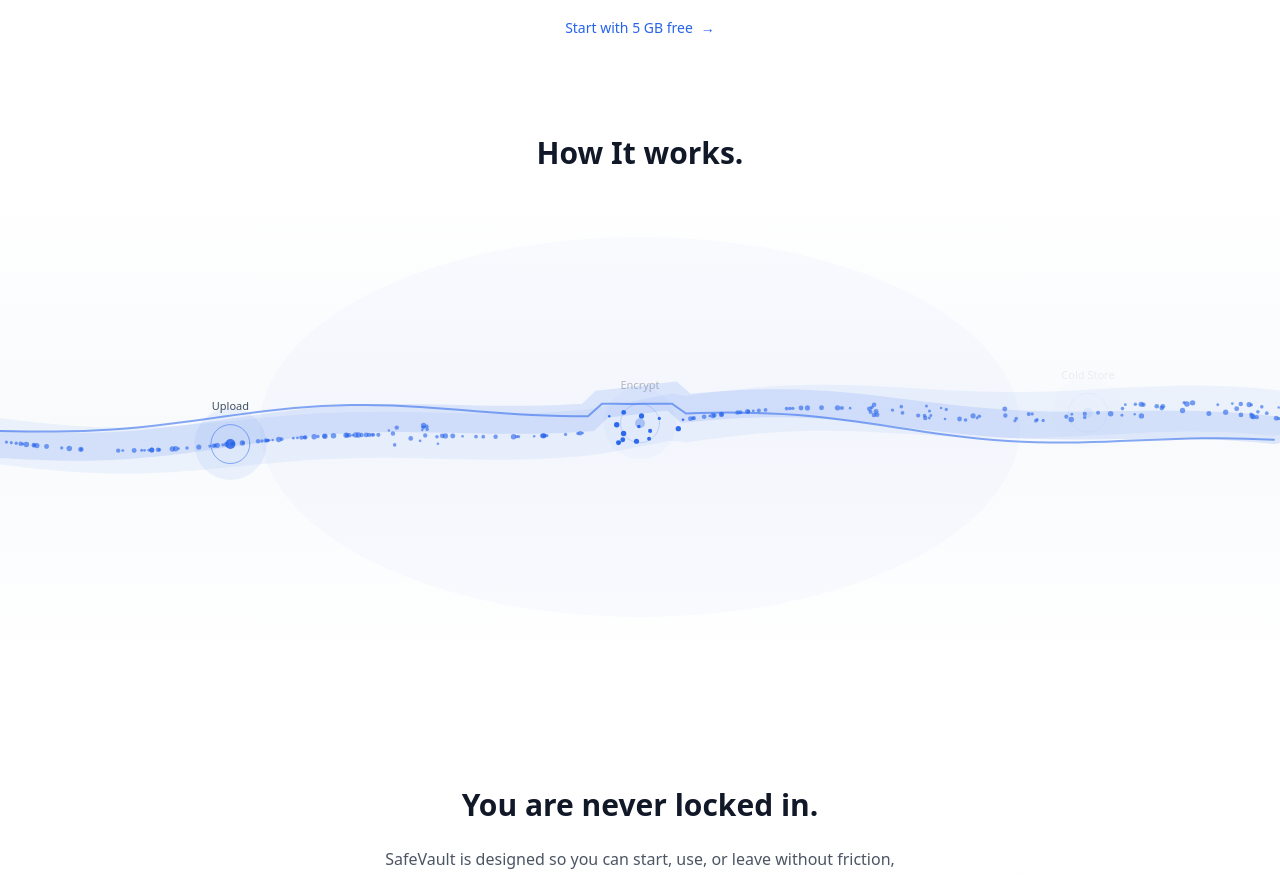
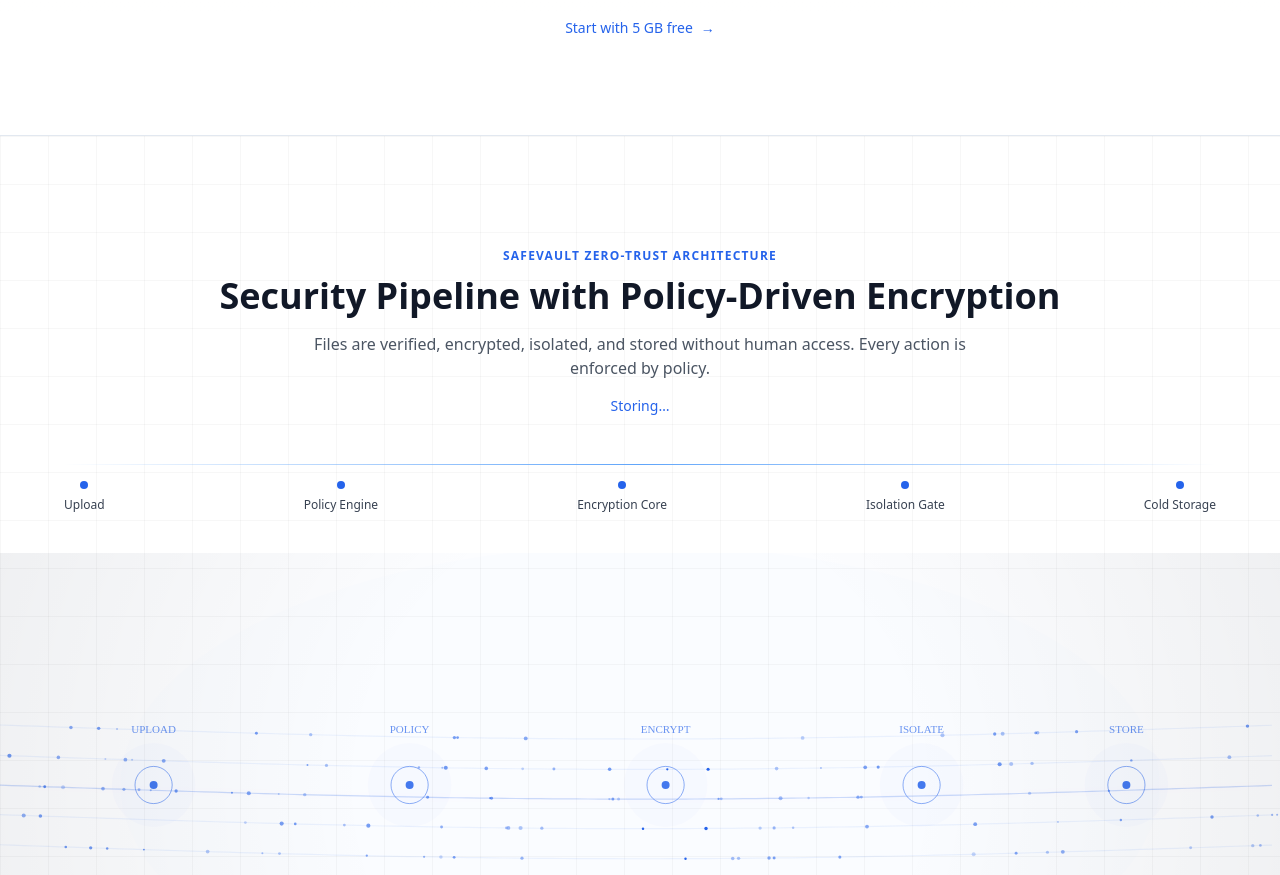
Before and after one commit to Faz-al/cloudbox, a React (Create React App) app in the folder Frontend/: page / in a window 1280 px wide. Shown: the part 1920-2795 px from the top of the page. Built offline with nearby package versions, Linux system fonts and the light colour scheme; no server answers.

Commit message:
propeller fixd

```diff
--- a/Frontend/src/components/IntentFieldSystem.jsx
+++ b/Frontend/src/components/IntentFieldSystem.jsx
@@ -1,8 +1,33 @@
-import { useEffect, useRef } from "react";
+import { useEffect, useRef, useState } from "react";
 
 export default function IntentFieldSystem() {
   const canvasRef = useRef(null);
+  const sectionRef = useRef(null);
+  const [active, setActive] = useState(false);
+  const [stageText, setStageText] = useState("Encrypting");
 
+  /* Pipeline text loop */
+  useEffect(() => {
+    const stages = ["Encrypting", "Isolating", "Storing"];
+    let i = 0;
+    const interval = setInterval(() => {
+      i = (i + 1) % stages.length;
+      setStageText(stages[i]);
+    }, 2400);
+    return () => clearInterval(interval);
+  }, []);
+
+  /* Scroll reveal */
+  useEffect(() => {
+    const observer = new IntersectionObserver(
+      ([entry]) => setActive(entry.isIntersecting),
+      { threshold: 0.25 }
+    );
+    if (sectionRef.current) observer.observe(sectionRef.current);
+    return () => observer.disconnect();
+  }, []);
+
+  /* Canvas Engine – Enterprise Calm Pipeline */
   useEffect(() => {
     const canvas = canvasRef.current;
     const ctx = canvas.getContext("2d");
@@ -22,144 +47,117 @@
     resize();
     window.addEventListener("resize", resize);
 
-    /* ========================= SYSTEM CONSTANTS ========================= */
-
     const STAGES = {
-      INGEST: 0.18,
-      INTENT: 0.32,
-      ENCRYPT: 0.5,
-      REPLICATE: 0.68,
-      STORE: 0.85,
+      UPLOAD: 0.12,
+      POLICY: 0.32,
+      ENCRYPT: 0.52,
+      ISOLATE: 0.72,
+      STORE: 0.88,
     };
 
-    /* ========================= DATA PACKETS ========================= */
+    const LANES = [-60, -30, 0, 30, 60];
+    const PACKET_COUNT = Math.min(120, Math.floor(w / 7));
 
-    const packets = Array.from({ length: 220 }).map(() => ({
+    const packets = Array.from({ length: PACKET_COUNT }).map(() => ({
       p: Math.random(),
-      v: Math.random() * 0.6 + 0.4,
-      seed: Math.random() * 100,
-      integrity: Math.random(),
-      size: Math.random() * 1.6 + 1.2,
+      v: Math.random() * 0.25 + 0.15,
+      lane: LANES[Math.floor(Math.random() * LANES.length)],
+      size: Math.random() * 1.2 + 0.9,
+      alpha: Math.random() * 0.4 + 0.25,
     }));
 
-    /* ========================= CORE PATH ========================= */
-
-    function pathY(x, phase) {
-      const pressure =
-        x > w * STAGES.ENCRYPT - 40 && x < w * STAGES.ENCRYPT + 40
-          ? 32
-          : 18;
-
-      return (
-        cy +
-        Math.sin(x * 0.0038 + phase) * pressure +
-        Math.sin(x * 0.014) * 6
-      );
+    function pathY(x, phase, lane) {
+      const curve = Math.sin((x / w) * Math.PI) * 14;
+      return cy + lane + curve + Math.sin(phase + lane) * 0.4;
     }
 
-    /* ========================= DRAW HELPERS ========================= */
-
-    function glowPath(offset, width, alpha) {
+    function drawRail(offsetY, alpha, blur = 0) {
+      ctx.save();
       ctx.strokeStyle = `rgba(37,99,235,${alpha})`;
-      ctx.lineWidth = width;
-      ctx.lineCap = "round";
+      ctx.lineWidth = 1.2;
+      ctx.shadowBlur = blur;
+      ctx.shadowColor = "rgba(37,99,235,0.25)";
       ctx.beginPath();
-      for (let x = 0; x <= w; x += 14) {
-        const y = pathY(x, t + offset);
+      for (let x = 0; x <= w; x += 12) {
+        const y = pathY(x, t, offsetY);
         x === 0 ? ctx.moveTo(x, y) : ctx.lineTo(x, y);
       }
       ctx.stroke();
+      ctx.restore();
     }
 
-    function stageRing(x, label, energy) {
-      const y = pathY(x, t);
+    function stageNode(x, label) {
+      const y = cy;
+      ctx.save();
+      ctx.globalAlpha = 0.85;
 
-      ctx.save();
-      ctx.globalAlpha = energy;
-
-      // containment field
       ctx.beginPath();
-      ctx.arc(x, y, 36, 0, Math.PI * 2);
-      ctx.fillStyle = "rgba(37,99,235,0.08)";
+      ctx.arc(x, y, 42, 0, Math.PI * 2);
+      ctx.fillStyle = "rgba(37,99,235,0.02)";
       ctx.fill();
 
-      // ring
-      ctx.strokeStyle = "rgba(37,99,235,0.55)";
+      ctx.strokeStyle = "rgba(37,99,235,0.6)";
       ctx.lineWidth = 1;
       ctx.beginPath();
-      ctx.arc(x, y, 18 + Math.sin(t * 2) * 1.5, 0, Math.PI * 2);
+      ctx.arc(x, y, 18 + Math.sin(t * 2.4) * 0.8, 0, Math.PI * 2);
       ctx.stroke();
 
-      // core
       ctx.beginPath();
-      ctx.arc(x, y, 5, 0, Math.PI * 2);
-      ctx.fillStyle = "rgba(37,99,235,0.9)";
+      ctx.arc(x, y, 4, 0, Math.PI * 2);
+      ctx.fillStyle = "rgba(37,99,235,1)";
       ctx.fill();
 
-      // label
-      ctx.fillStyle = "#334155";
-      ctx.font = "11px system-ui";
+      ctx.fillStyle = "rgba(37,99,235,0.8)";
+      ctx.font = "11px ui-monospace";
       ctx.textAlign = "center";
-      ctx.fillText(label, x, y - 34);
+      ctx.fillText(label, x, y - 52);
 
       ctx.restore();
     }
 
-    /* ========================= MAIN DRAW ========================= */
+    function drawBackground() {
+      ctx.fillStyle = "rgba(37,99,235,0.01)";
+      ctx.fillRect(0, 0, w, h);
+
+      ctx.beginPath();
+      ctx.ellipse(w / 2, cy, 520, 240, 0, 0, Math.PI * 2);
+      ctx.fillStyle = "rgba(37,99,235,0.008)";
+      ctx.fill();
+    }
 
     function draw() {
+      if (!active) return requestAnimationFrame(draw);
+
       ctx.clearRect(0, 0, w, h);
-      t += 0.0024;
+      t += 0.0009;
 
-      /* ---------- DEEP FIELD ---------- */
+      drawBackground();
 
-      ctx.fillStyle = "rgba(37,99,235,0.025)";
-      ctx.beginPath();
-      ctx.ellipse(w / 2, cy, 380, 190, 0, 0, Math.PI * 2);
-      ctx.fill();
+      LANES.forEach((lane, i) =>
+        drawRail(lane, i === 2 ? 0.22 : 0.07, i === 2 ? 6 : 0)
+      );
 
-      /* ---------- ENERGY CHANNELS ---------- */
-
-      glowPath(0, 46, 0.06);   // pressure field
-      glowPath(1, 28, 0.12);   // transport layer
-      glowPath(2, 2, 0.55);    // signal core
-
-      /* ---------- STAGES ---------- */
-
-      stageRing(w * STAGES.INGEST, "Upload", (Math.sin(t * 1.1) + 1) / 2);
-      stageRing(w * STAGES.ENCRYPT, "Encrypt", (Math.sin(t * 1.6 + 2) + 1) / 2);
-      stageRing(w * STAGES.STORE, "Cold Store", (Math.sin(t * 1.4 + 4) + 1) / 2);
-
-      /* ---------- DATA FLOW ---------- */
+      stageNode(w * STAGES.UPLOAD, "UPLOAD");
+      stageNode(w * STAGES.POLICY, "POLICY");
+      stageNode(w * STAGES.ENCRYPT, "ENCRYPT");
+      stageNode(w * STAGES.ISOLATE, "ISOLATE");
+      stageNode(w * STAGES.STORE, "STORE");
 
       for (const p of packets) {
-        p.p += 0.0009 * p.v;
+        p.p += 0.0006 * p.v;
         if (p.p > 1) p.p = 0;
 
         const x = p.p * w;
-        let y = pathY(x, t);
+        const y = pathY(x, t, p.lane);
 
-        // intent inspection slowdown
-        if (x > w * STAGES.INTENT - 30 && x < w * STAGES.INTENT + 30) {
-          y += Math.sin(p.seed + t * 12) * 10;
-        }
-
-        // encryption turbulence
-        if (x > w * STAGES.ENCRYPT - 40 && x < w * STAGES.ENCRYPT + 40) {
-          y += Math.sin(p.seed + t * 18) * 18;
-        }
-
-        // replication fan-out
-        if (x > w * STAGES.REPLICATE) {
-          y += Math.sin(p.seed) * 6;
-        }
+        const encryptZone =
+          x > w * STAGES.ENCRYPT - 45 && x < w * STAGES.ENCRYPT + 45;
 
         ctx.beginPath();
         ctx.arc(x, y, p.size, 0, Math.PI * 2);
-        ctx.fillStyle =
-          x > w * STAGES.ENCRYPT - 40 && x < w * STAGES.ENCRYPT + 40
-            ? "rgba(37,99,235,0.95)"
-            : "rgba(37,99,235,0.6)";
+        ctx.fillStyle = encryptZone
+          ? "rgba(37,99,235,1)"
+          : `rgba(37,99,235,${p.alpha})`;
         ctx.fill();
       }
 
@@ -168,11 +166,91 @@
 
     draw();
     return () => window.removeEventListener("resize", resize);
-  }, []);
+  }, [active]);
 
   return (
-    <section className="relative h-[48vh] sm:h-[58vh] overflow-hidden bg-gradient-to-b from-white via-slate-50 to-white">
-      <canvas ref={canvasRef} className="absolute inset-0 w-full h-full" />
+    <section
+      ref={sectionRef}
+      className="relative py-20 sm:py-28 bg-white border-t border-slate-200 overflow-hidden"
+    >
+      {/* Subtle Enterprise Grid */}
+      <div className="absolute inset-0 bg-[linear-gradient(to_right,rgba(0,0,0,0.03)_1px,transparent_1px),linear-gradient(to_bottom,rgba(0,0,0,0.03)_1px,transparent_1px)] bg-[size:48px_48px] pointer-events-none" />
+
+      {/* Header */}
+      <div className="text-center max-w-4xl mx-auto px-6">
+        <p className="text-xs font-semibold tracking-widest text-blue-600 uppercase">
+          SafeVault Zero-Trust Architecture
+        </p>
+
+        <h2 className="mt-3 text-3xl sm:text-4xl font-semibold text-gray-900">
+          Security Pipeline with Policy-Driven Encryption
+        </h2>
+
+        <p className="mt-4 text-gray-600 text-sm sm:text-base max-w-2xl mx-auto">
+          Files are verified, encrypted, isolated, and stored without human
+          access. Every action is enforced by policy.
+        </p>
+
+        <p className="mt-4 text-sm font-medium text-blue-600">
+          {stageText}…
+        </p>
+      </div>
+
+      {/* Timeline */}
+      <div className="mt-12 px-6">
+        <div className="max-w-6xl mx-auto relative">
+          <div className="h-[1px] bg-gradient-to-r from-transparent via-blue-400 to-transparent" />
+          <div className="flex justify-between mt-4 text-xs font-medium text-gray-700">
+            <Stage label="Upload" />
+            <Stage label="Policy Engine" />
+            <Stage label="Encryption Core" />
+            <Stage label="Isolation Gate" />
+            <Stage label="Cold Storage" />
+          </div>
+        </div>
+      </div>
+
+      {/* Pipeline Canvas */}
+      <div className="relative h-[46vh] sm:h-[58vh] mt-10">
+        <canvas ref={canvasRef} className="absolute inset-0 w-full h-full" />
+        <div className="absolute inset-0 bg-[radial-gradient(circle_at_center,rgba(255,255,255,0)_40%,rgba(0,0,0,0.05)_100%)] pointer-events-none" />
+      </div>
+
+      {/* Enterprise Metrics Panel */}
+      <div className="hidden sm:grid mt-10 max-w-5xl mx-auto grid-cols-4 gap-4 px-6">
+  <GlassMetric title="Files / sec" value="1,582" />
+  <GlassMetric title="Encryption" value="AES-256 Active" />
+  <GlassMetric title="Isolation Zones" value="7 Active" />
+  <GlassMetric title="Policy Decisions" value="Realtime" />
+</div>
+
+
+      {/* Mobile Metrics */}
+      <div className="sm:hidden mt-10 px-6 grid grid-cols-3 gap-3">
+        <GlassMetric title="Files/sec" value="1,582" />
+        <GlassMetric title="Encrypted" value="100%" />
+        <GlassMetric title="Zones" value="7" />
+      </div>
     </section>
   );
 }
+
+/* Timeline Stage */
+function Stage({ label }) {
+  return (
+    <div className="flex flex-col items-center gap-2">
+      <div className="w-2 h-2 bg-blue-600 rounded-full" />
+      <span>{label}</span>
+    </div>
+  );
+}
+
+/* Glass Metric */
+function GlassMetric({ title, value }) {
+  return (
+    <div className="bg-white/70 backdrop-blur border border-gray-200 rounded-xl px-3 py-2 shadow-sm text-xs">
+      <p className="text-gray-500 uppercase tracking-wide">{title}</p>
+      <p className="font-semibold text-gray-900 text-sm">{value}</p>
+    </div>
+  );
+}
--- a/Frontend/src/pages/Home.jsx
+++ b/Frontend/src/pages/Home.jsx
@@ -524,9 +524,6 @@
 
 
     {/* Headline */}
-    <h2 className="text-2xl sm:text-3xl font-semibold  text-gray-900 mb-6 leading-snug">
-      How It works.
-    </h2>
 
 
 
```
Also changed, not shown: 1 other file (tests, documents, lock files or other folders).
